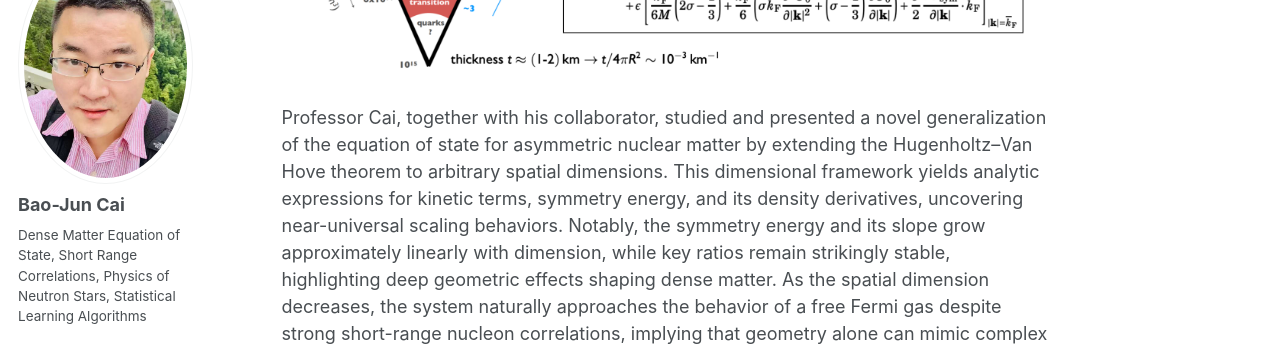
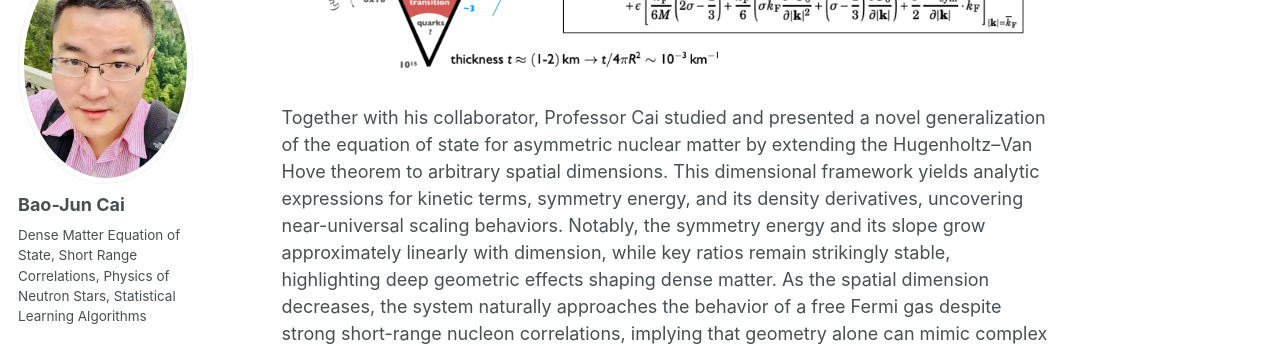
Before and after one commit to bjcai-phys/bjcai-phys.github.io, a Jekyll site: the page built from _pages/research.md, in a window 1280 px wide and 900 px high, scrolled down 7977 px. Shown: the part 153-499 px from the top of the window. Built offline with Jekyll 4.4.1, drawn with Linux system fonts in a browser that asks for light colours; some web fonts are replaced; some of the changed text lies outside the part shown.

Commit message:
Update research.md

```diff
--- a/_pages/research.md
+++ b/_pages/research.md
@@ -64,7 +64,7 @@ Together, these developments suggest that dimensionality is not merely a geometr
 
 ![](https://bjcai-phys.github.io/images/d-skt.png){:width="100%"}
 
-Professor Cai, together with his collaborator, studied and presented a novel generalization of the equation of state for asymmetric nuclear matter by extending the Hugenholtz–Van Hove theorem to arbitrary spatial dimensions. This dimensional framework yields analytic expressions for kinetic terms, symmetry energy, and its density derivatives, uncovering near-universal scaling behaviors. Notably, the symmetry energy and its slope grow approximately linearly with dimension, while key ratios remain strikingly stable, highlighting deep geometric effects shaping dense matter. As the spatial dimension decreases, the system naturally approaches the behavior of a free Fermi gas despite strong short-range nucleon correlations, implying that geometry alone can mimic complex interaction phenomena, beyond the well-known effects of quantum statistics.
+Together with his collaborator, Professor Cai studied and presented a novel generalization of the equation of state for asymmetric nuclear matter by extending the Hugenholtz–Van Hove theorem to arbitrary spatial dimensions. This dimensional framework yields analytic expressions for kinetic terms, symmetry energy, and its density derivatives, uncovering near-universal scaling behaviors. Notably, the symmetry energy and its slope grow approximately linearly with dimension, while key ratios remain strikingly stable, highlighting deep geometric effects shaping dense matter. As the spatial dimension decreases, the system naturally approaches the behavior of a free Fermi gas despite strong short-range nucleon correlations, implying that geometry alone can mimic complex interaction phenomena, beyond the well-known effects of quantum statistics.
 
 Looking forward, Professor Cai’s group try to (1) gain fresh insights into exotic low-dimensional nuclear structures such as nuclear pasta phases in neutron star crusts, improving understanding of their mechanical and transport properties; (2) sharpen predictions of neutron star macroscopic properties including mass, radius, and moment of inertia by embedding geometric constraints into the dense matter description; (3) develop frameworks to explore nonequilibrium and anisotropic conditions in core-collapse supernovae, potentially enhancing models of neutrino transport and explosion dynamics; (4) disentangle and better understand universal features and empirical correlations across finite nuclei and neutron stars by varying spatial dimension; (5) extend this framework to relativistic regimes to unify microscopic nuclear physics with gravitational observations, placing tighter constraints on neutron star interiors and merger remnants; and (6) investigate whether deep theoretical principles govern low-dimensional nuclear systems, potentially revealing fundamental symmetries or emergent phenomena yet to be uncovered. Together, these efforts may open a new avenue that geometrizes dense matter and deepens the connection between symmetry, dimension, and the extraordinary astrophysical phenomena shaping our universe.
 
```
